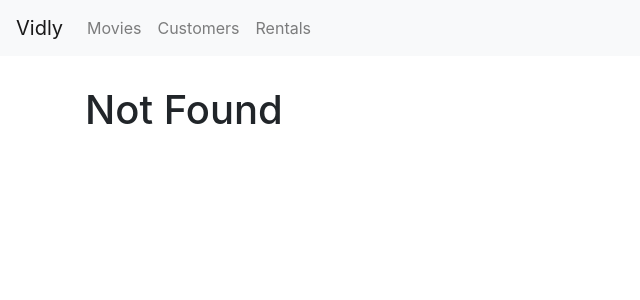
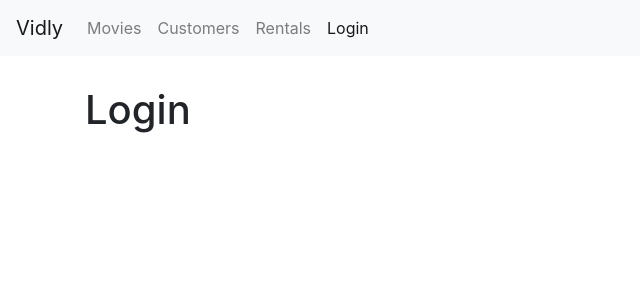
Before and after one commit to enowmbi/Video-Rental-Project-vidly-, a React (Create React App) app: page /login in a window 1280 px wide. Before the commit this address led to /not-found. Shown: the top 300 px of the page, without its empty margins (0-640 px from the left). Built offline with nearby package versions, Linux system fonts and the light colour scheme.

Commit message:
add login form

```diff
--- a/src/App.js
+++ b/src/App.js
@@ -5,6 +5,7 @@ import Customers from './components/Customers';
 import Rentals from './components/Rentals';
 import NotFound from './components/NotFound';
 import MovieForm from './components/MovieForm';
+import Login from './components/Login';
 import { Route,Switch,Redirect } from 'react-router-dom';
 import './App.css';
 
@@ -21,6 +22,7 @@ class App extends Component {
                         <Route path="/customers" component={Customers} />
                         <Route path="/Rentals"  component={Rentals} />
                         <Route path="/not-found" component={NotFound} />
+                        <Route path="/login" component={Login} />
                         <Redirect from="/" exact  to="/movies" />
                         <Redirect to="/not-found" />
                     </Switch>
--- /dev/null
+++ b/src/components/Login.js
@@ -0,0 +1,15 @@
+import React, { Component } from 'react';
+
+
+class Login extends Component{
+
+    render(){
+        return(
+            <h1>Login</h1>
+
+        )
+
+    }
+
+}
+ export default Login
--- a/src/components/NavBar.js
+++ b/src/components/NavBar.js
@@ -20,6 +20,9 @@ const NavBar = () =>{
       <li className="nav-item">
           <NavLink className="nav-link" to="/rentals">Rentals</NavLink>
       </li>
+      <li className="nav-item">
+          <NavLink className="nav-link" to="/login">Login</NavLink>
+      </li>
     </ul>
   </div>
         </nav>
```
